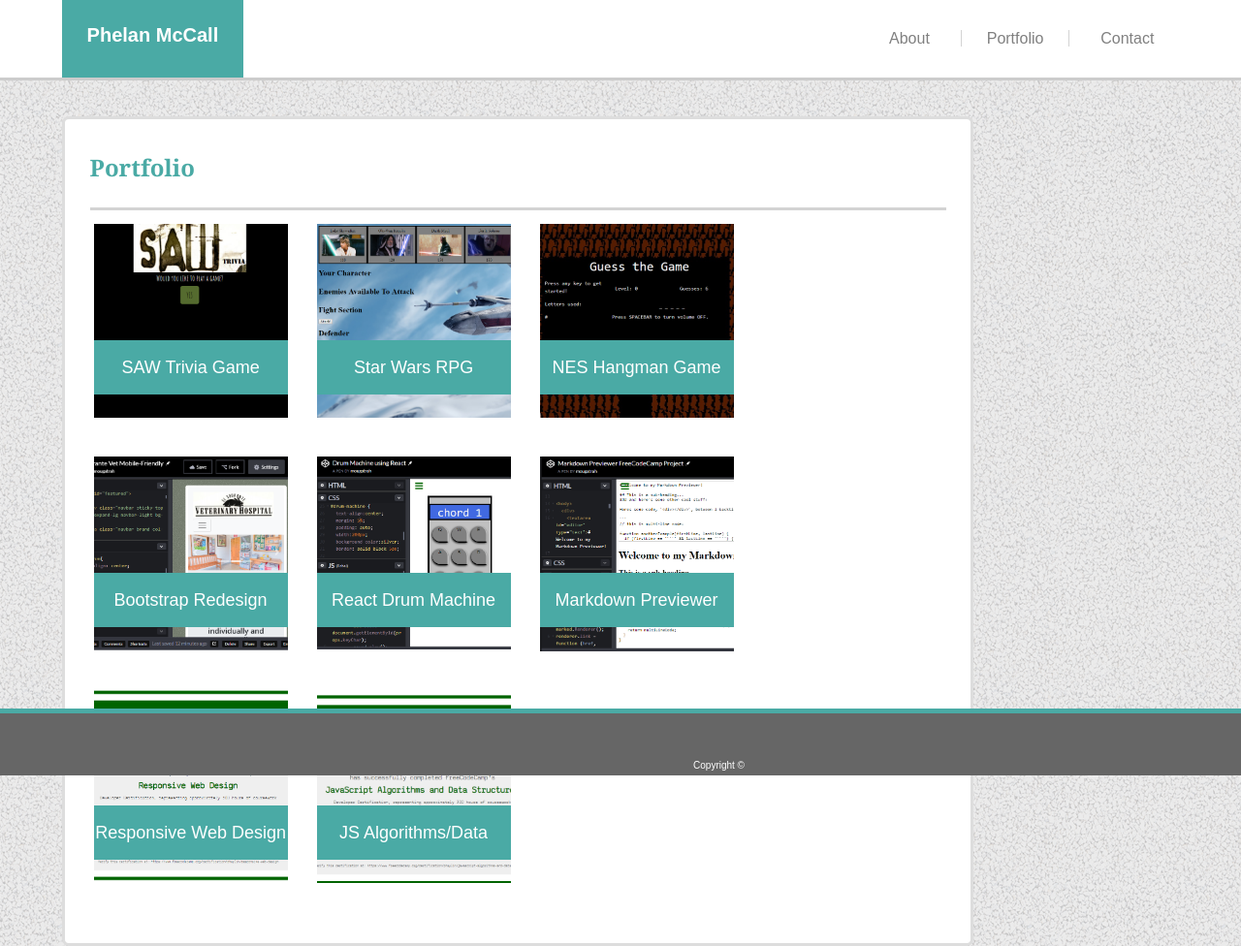
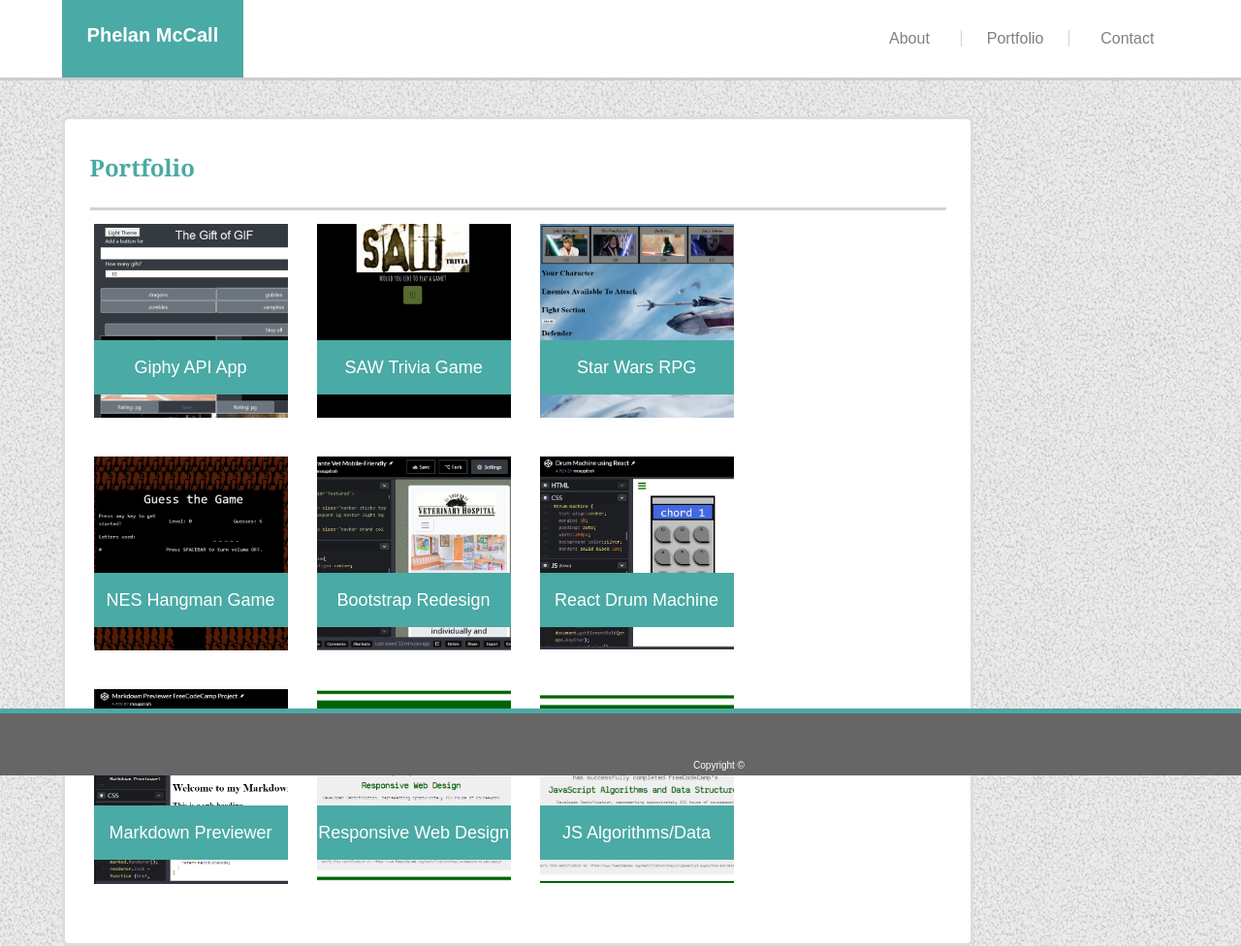
Before and after one commit to mougatrah/Responsive-Portfolio, a plain HTML site: page portfolio.html in a window 1280 px wide. Shown: the whole page at 97% size. Drawn offline with Linux system fonts and the light colour scheme.

Commit message:
updated portfolio with week 6 homework

```diff
--- a/portfolio.html
+++ b/portfolio.html
@@ -37,6 +37,10 @@
 
 
         <section>
+                <a class="portfolio_images" href="https://mougatrah.github.io/GiphyApp/" target="_blank"><img src="./assets/images/giphyapp.png">
+                    <div>Giphy API App</div>
+                </a>
+
                  <a class="portfolio_images" href="https://mougatrah.github.io/TriviaGame/" target="_blank"><img src="./assets/images/sawgame.png">
                     <div>SAW Trivia Game</div>
                 </a>
```
Also changed, not shown: assets/images/giphyapp.png (added).
